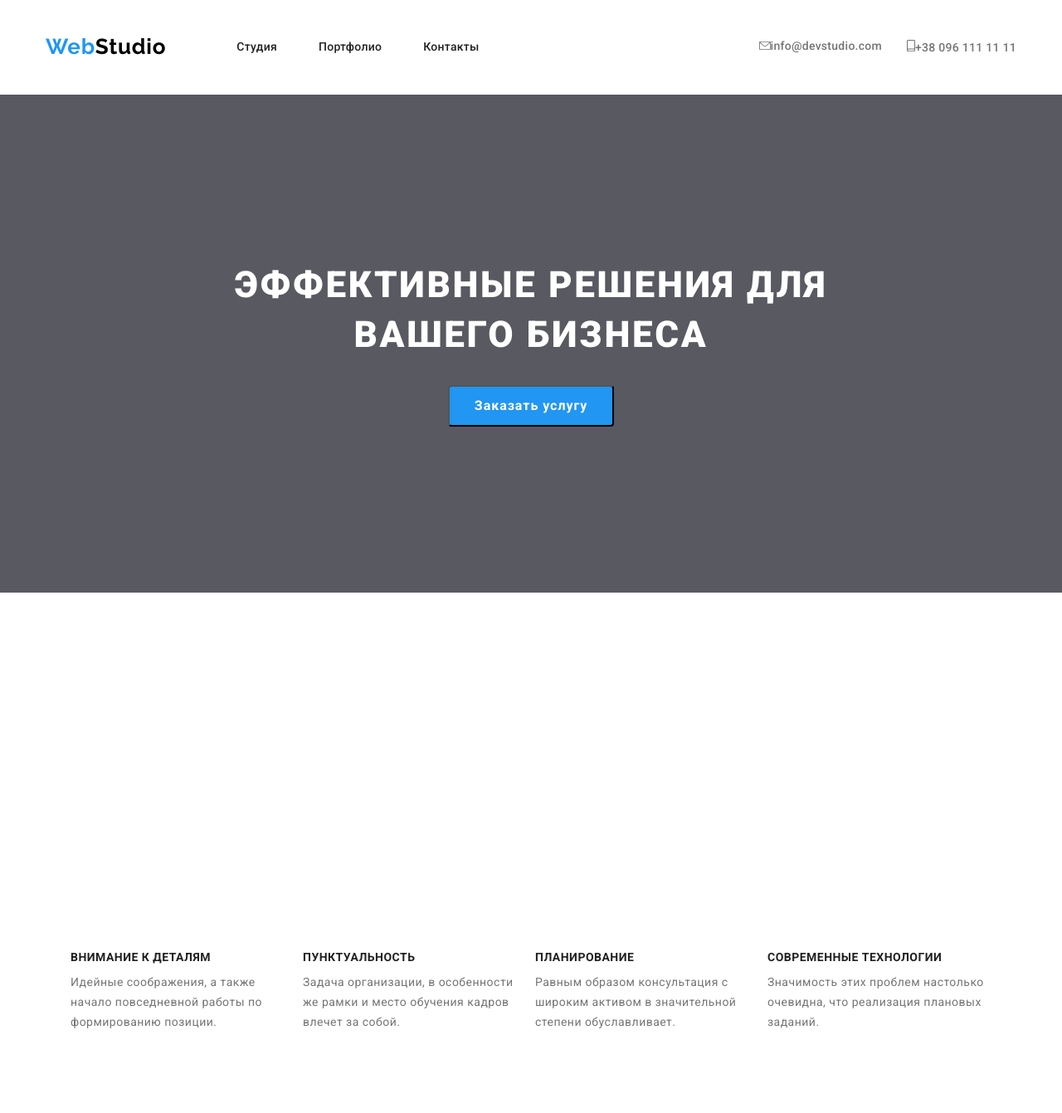
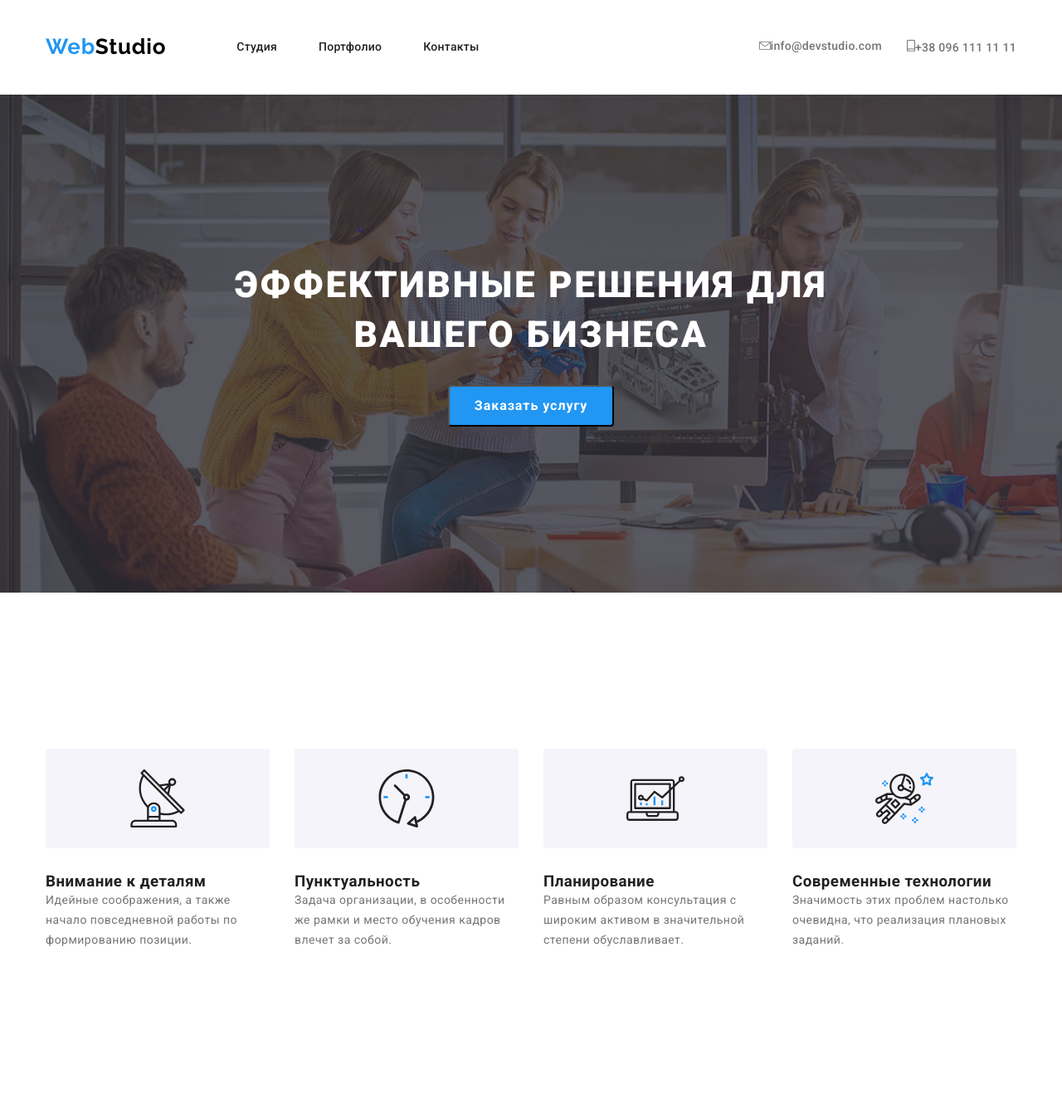
Before and after one commit to Viktor-Fitsek/goit-markup-hw-03, a plain HTML site: page index.html in a window 1280 px wide. Shown: the top 1341 px of the page at 83% size. Drawn offline with nearby package versions, Linux system fonts and the light colour scheme.

Commit message:
Homework-3
Работа над ошибками по указанию ментора

```diff
--- a/css/style.css
+++ b/css/style.css
@@ -162,8 +162,14 @@ ul {
 
 /* Hero! */
 .hero {
-  background: rgba(47, 48, 58, 0.8);
-  height: 600px;
+  background-image: linear-gradient(
+      to bottom,
+      rgba(47, 48, 58, 0.8),
+      rgba(47, 48, 58, 0.8)
+    ),
+    url("../images/hero/Header\ img.jpg");
+
+  content: ;
 }
 
 .hero .container {
@@ -216,19 +222,29 @@ ul {
   flex-grow: 1;
   margin: 0;
   padding: 0;
+  padding-top: 94px;
+  padding-bottom: 94px;
 }
 
 .about-us-list {
-  display: flex;
-  flex-direction: column;
-  flex-wrap: 1;
-  padding-top: 244px;
-  padding-bottom: 94px;
   width: 270px;
 }
+
 .about-us-list:not(:last-child) {
-  margin-right: 10px;
+  margin-right: 30px;
 }
+
+.icon {
+  display: block;
+  background: #f5f4fa;
+  border-radius: 4px;
+  margin-bottom: 30px;
+  width: 270px;
+  height: 120px;
+  padding: 25px 100px;
+}
+
+/*
 
 .about-us-titel {
   margin-bottom: 10px;
@@ -237,7 +253,7 @@ ul {
   font-size: 14px;
   line-height: 1.14;
   text-transform: uppercase;
-}
+}*/
 
 .about-us-text {
   font-family: Roboto;
@@ -396,11 +412,6 @@ ul {
   justify-content: space-between;
 }
 
-.container .footer-address {
-  display: flex;
-  flex-direction: column;
-}
-
 .footer-address .logo-item {
   color: var(--text-background-dark);
 }
@@ -410,9 +421,6 @@ ul {
   margin: 0;
   padding: 0;
   margin-bottom: 20px;
-}
-.container .footer-address {
-  display: flex;
 }
 
 .address-list-item {
@@ -426,7 +434,6 @@ ul {
 }
 .address-list {
   width: 231px;
-  height: 81px;
   padding: 0;
   margin: 0;
 }
@@ -441,20 +448,18 @@ ul {
   line-height: 1.17;
   color: rgba(255, 255, 255, 0.6);
 }
-.footer-socials {
-  display: flex;
-  flex-direction: column;
-}
+
 .socials-headline {
+  display: block;
+  margin-bottom: 20px;
+
   font-weight: bold;
   font-size: 14px;
   line-height: 1.14;
   text-transform: uppercase;
   color: var(--text-background-dark);
 }
-.socials-headline {
-  margin-bottom: 20px;
-}
+
 .socials-list {
   display: flex;
   margin: 0;
@@ -502,12 +507,11 @@ ul {
 }
 
 .gallery-list {
-  display: flex;
+  /*  display: flex;
   flex-direction: column;
   justify-content: start;
-  align-items: center;
+  align-items: center;*/
   width: 370px;
-  height: 404px;
   border: 1px solid #eeeeee;
 }
 
@@ -539,6 +543,7 @@ ul {
 }
 .subtitel {
   padding-left: 24px;
+  padding-bottom: 20px;
 
   font-weight: normal;
   font-size: 16px;
--- a/index.html
+++ b/index.html
@@ -67,10 +67,11 @@
 
       <!--О фирме-->
       <section class="about-us-section">
-        <div class="container"></div>
+        <div class="container">
           <h2 hidden>О нас</h2>
           <ul class="about-us">
             <li class="about-us-list">
+              <img src="./images/about-us/antenna.svg" alt="" class="icon" />
               <h3 class="about-us-titel">Внимание к деталям</h3>
               <p class="about-us-text">
                 Идейные соображения, а также начало повседневной работы по
@@ -78,13 +79,15 @@
               </p>
             </li>
             <li class="about-us-list">
+              <img src="./images/about-us/clock.svg" alt="" class="icon" />
               <h3 class="about-us-titel">Пунктуальность</h3>
               <p class="about-us-text">
-              Задача организации, в особенности же рамки и место обучения кадров
-              влечет за собой.
+                Задача организации, в особенности же рамки и место обучения
+                кадров влечет за собой.
               </p>
             </li>
             <li class="about-us-list">
+              <img src="./images/about-us/diagram.svg" alt="" class="icon" />
               <h3 class="about-us-titel">Планирование</h3>
               <p class="about-us-text">
                 Равным образом консультация с широким активом в значительной
@@ -92,6 +95,7 @@
               </p>
             </li>
             <li class="about-us-list">
+              <img src="./images/about-us/astronaut.svg" alt="" class="icon" />
               <h3 class="about-us-titel">Современные технологии</h3>
               <p class="about-us-text">
                 Значимость этих проблем настолько очевидна, что реализация
@@ -99,6 +103,7 @@
               </p>
             </li>
           </ul>
+        </div>
       </section>
 
       <!--Деятельность фирмы-->
```
Also changed, not shown: images/about-us/antenna.svg (added), images/about-us/astronaut.svg (added), images/about-us/clock.svg (added), images/about-us/diagram.svg (added), images/hero/Header img.jpg (added). Lines whose indentation alone changed are shown as unchanged.
